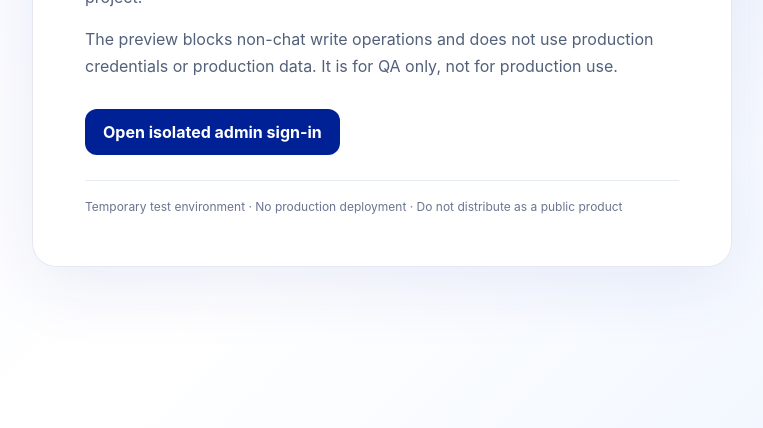
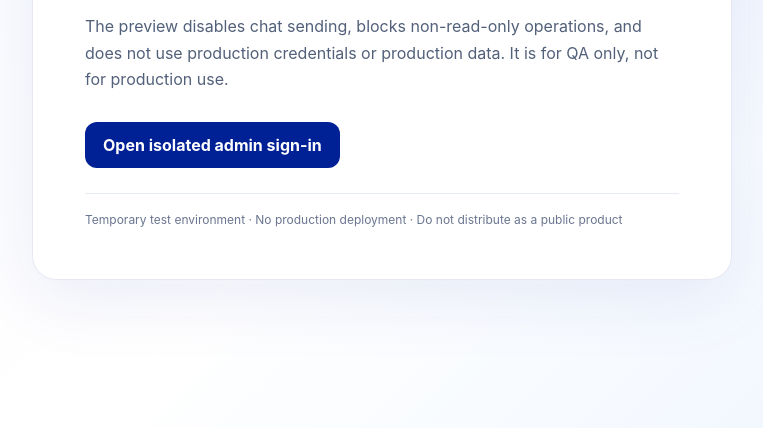
Before and after one commit to NtandoSway7929/innerme-chat-ui-preview, a plain HTML site: page index.html in a window 1280 px wide. Shown: the part 372-800 px from the top of the page, without its empty margins (258-1021 px from the left). Drawn offline with Linux system fonts and the light colour scheme.

```diff
--- a/index.html
+++ b/index.html
@@ -22,7 +22,7 @@
   <div class="label">SWAYPHICS · INNERME</div>
   <h1>Isolated chat preview</h1>
   <p>This temporary preview serves the proposed InnerMe chat interface from PR #96. It is connected only to the isolated <strong>Swayphics InnerMe Test</strong> Supabase project.</p>
-  <p>The preview blocks non-chat write operations and does not use production credentials or production data. It is for QA only, not for production use.</p>
+  <p>The preview disables chat sending, blocks non-read-only operations, and does not use production credentials or production data. It is for QA only, not for production use.</p>
   <a href="admin/index.html">Open isolated admin sign-in</a>
   <footer>Temporary test environment · No production deployment · Do not distribute as a public product</footer>
 </main>
```
